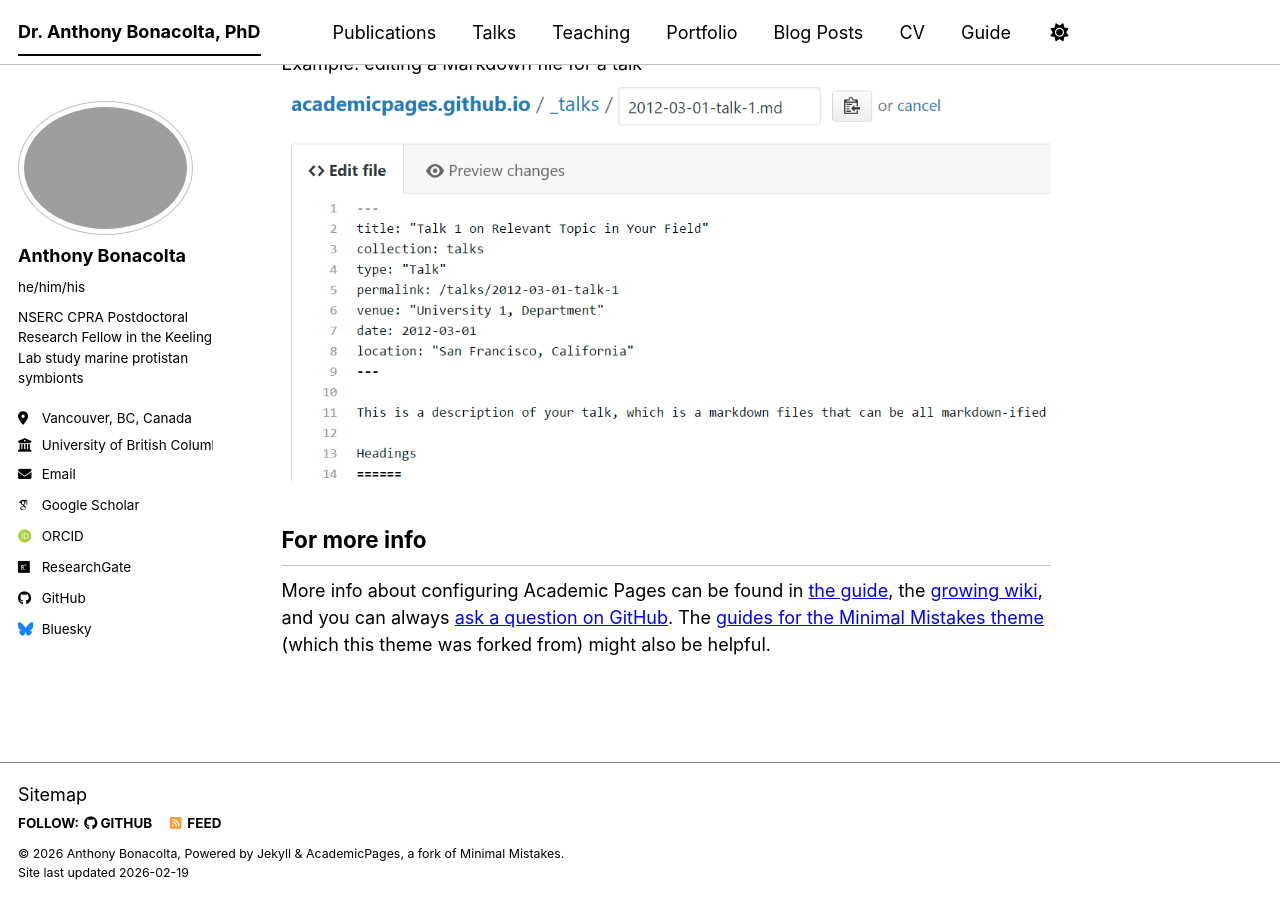
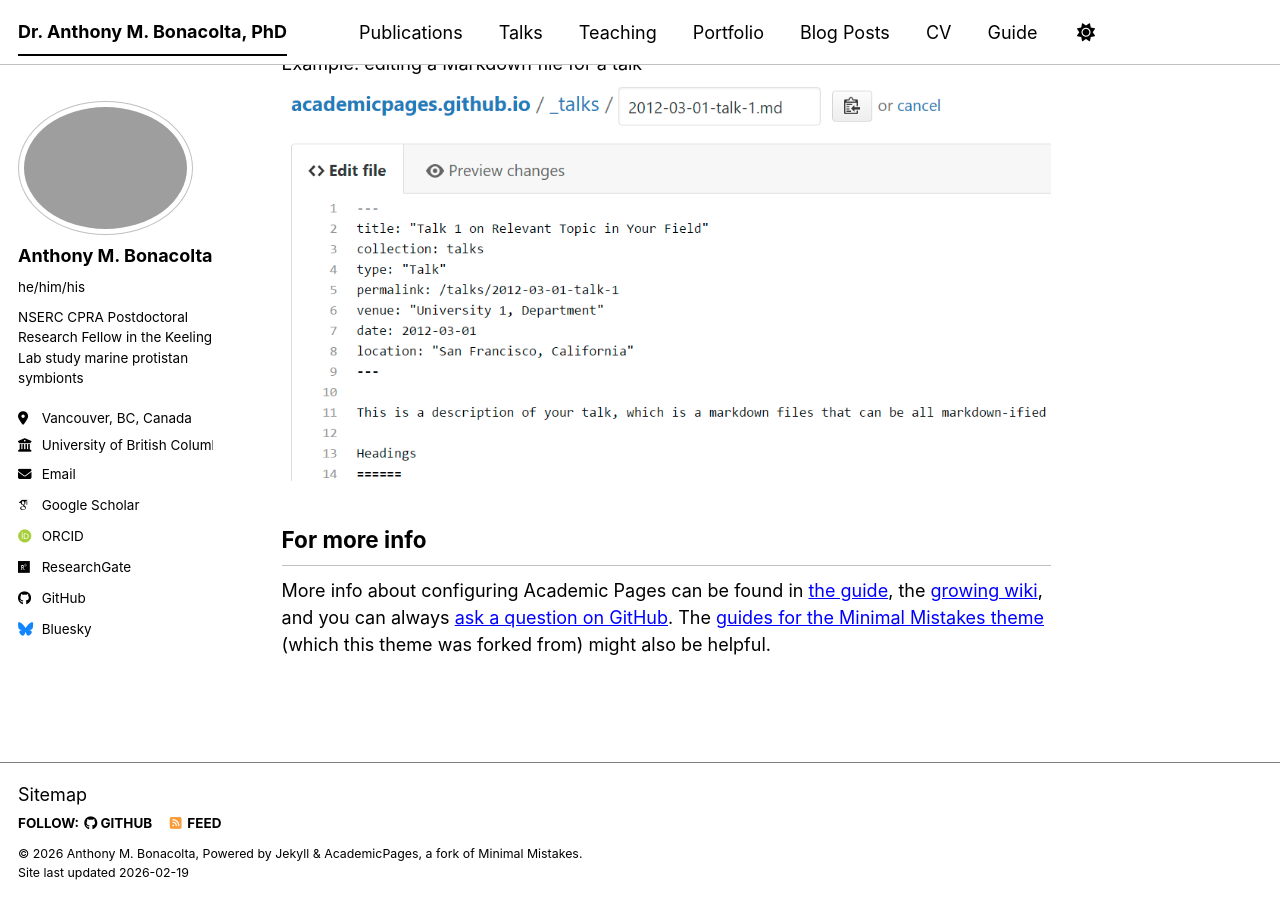
Before and after one commit to Abonacolta/abonacolta.github.io, a Jekyll site: the page built from _pages/about.md, in a window 1280 px wide and 900 px high, scrolled down 2720 px. Built offline with Jekyll 4.4.1, drawn with Linux system fonts in a browser that asks for light colours; some web fonts are replaced; a script bundle is joined from its source files by our own code; library files that are not in the unit come from our copies.

```diff
--- a/_config.yml
+++ b/_config.yml
@@ -9,9 +9,9 @@
 # Basic Site Settings
 locale                   : "en-US"
 site_theme               : "contrast" # The available themes options are "default", "air", "sunrise", "mint", "dirt" and "contrast"
-title                    : "Dr. Anthony Bonacolta, PhD"
+title                    : "Dr. Anthony M. Bonacolta, PhD"
 title_separator          : "-"
-name                     : &name "Anthony Bonacolta"
+name                     : &name "Anthony M. Bonacolta"
 description              : &description "Anthony Bonacolta's academic portfolio"   # Update this with a general description of your site, this is the default if not overridden by a page
 url                      : https://abonacolta.github.io # The base hostname & protocol for your site e.g. "https://[your GitHub username].github.io",
                                                            # or if you already have some other page hosted on Github then use "https://[your GitHub username].github.io/[Your Repo Name]"
@@ -25,7 +25,7 @@ repository               : "Abonacolta/abonacolta.github.io"
 author:
   # Biographic information
   avatar           : "Bonacolta-HS.jpg"
-  name             : "Anthony Bonacolta"
+  name             : "Anthony M. Bonacolta"
   pronouns         : "he/him/his"
   bio              : "NSERC CPRA Postdoctoral Research Fellow in the Keeling Lab study marine protistan symbionts"
   location         : "Vancouver, BC, Canada"
```
